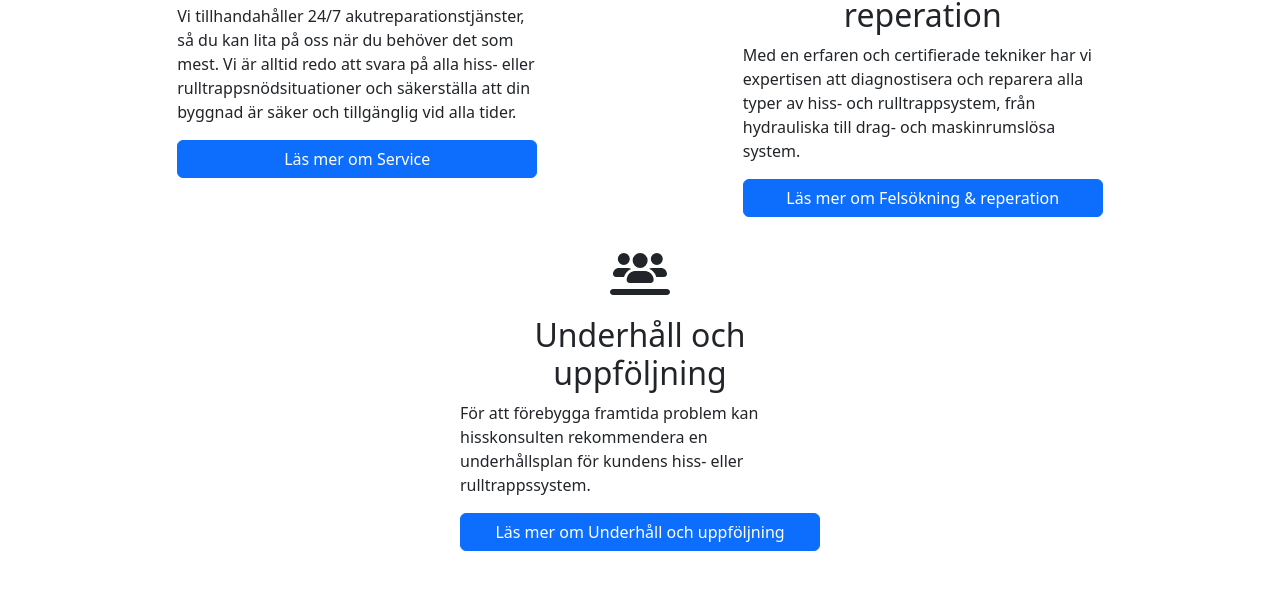
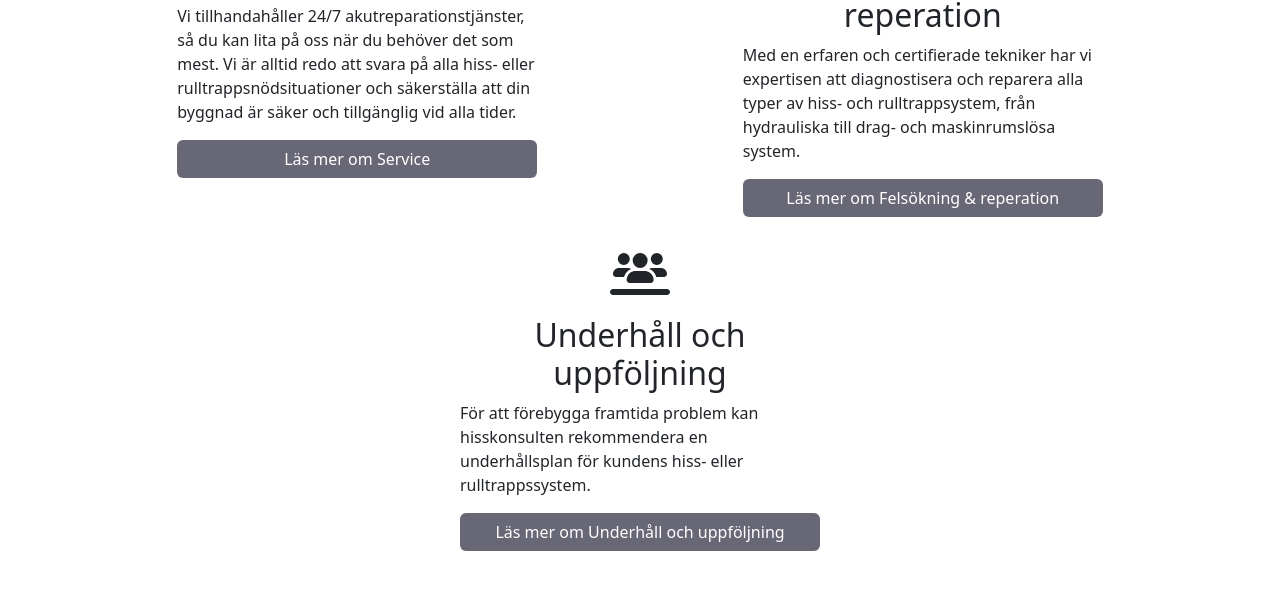
Before and after one commit to patrikyo/tayo-fe, a React (Create React App) app: page / in a window 1280 px wide. Shown: the part 1141-1742 px from the top of the page. Built offline with nearby package versions, Linux system fonts and the light colour scheme.

Commit message:
Adds styling for light card

```diff
--- a/src/components/card/Card.css
+++ b/src/components/card/Card.css
@@ -45,6 +45,18 @@ transform: scale(3);
     width: 100%;
 }
 
+a.card__button--light {
+    background-color: #676776 ;
+    color: white ;
+}
+
+a.card__button--light:hover {
+    background-color: #676776 ;
+    color: white;
+     opacity: 0.9;
+}
+
+
 .card__button--dark{
     background-color: #192024 ;
     border: 1px solid #fff ;
--- a/src/components/card/Card.js
+++ b/src/components/card/Card.js
@@ -28,7 +28,9 @@ const Card = (props) => {
           <a
             href={`#${props.sectionId}`}
             className={`card__button ${
-              props.theme === "light" ? "btn btn-primary" : "card__button--dark"
+              props.theme === "light"
+                ? "btn  card__button--light"
+                : "card__button--dark"
             }  `}
           >
             {`Läs mer om ${props.title}`}
```
